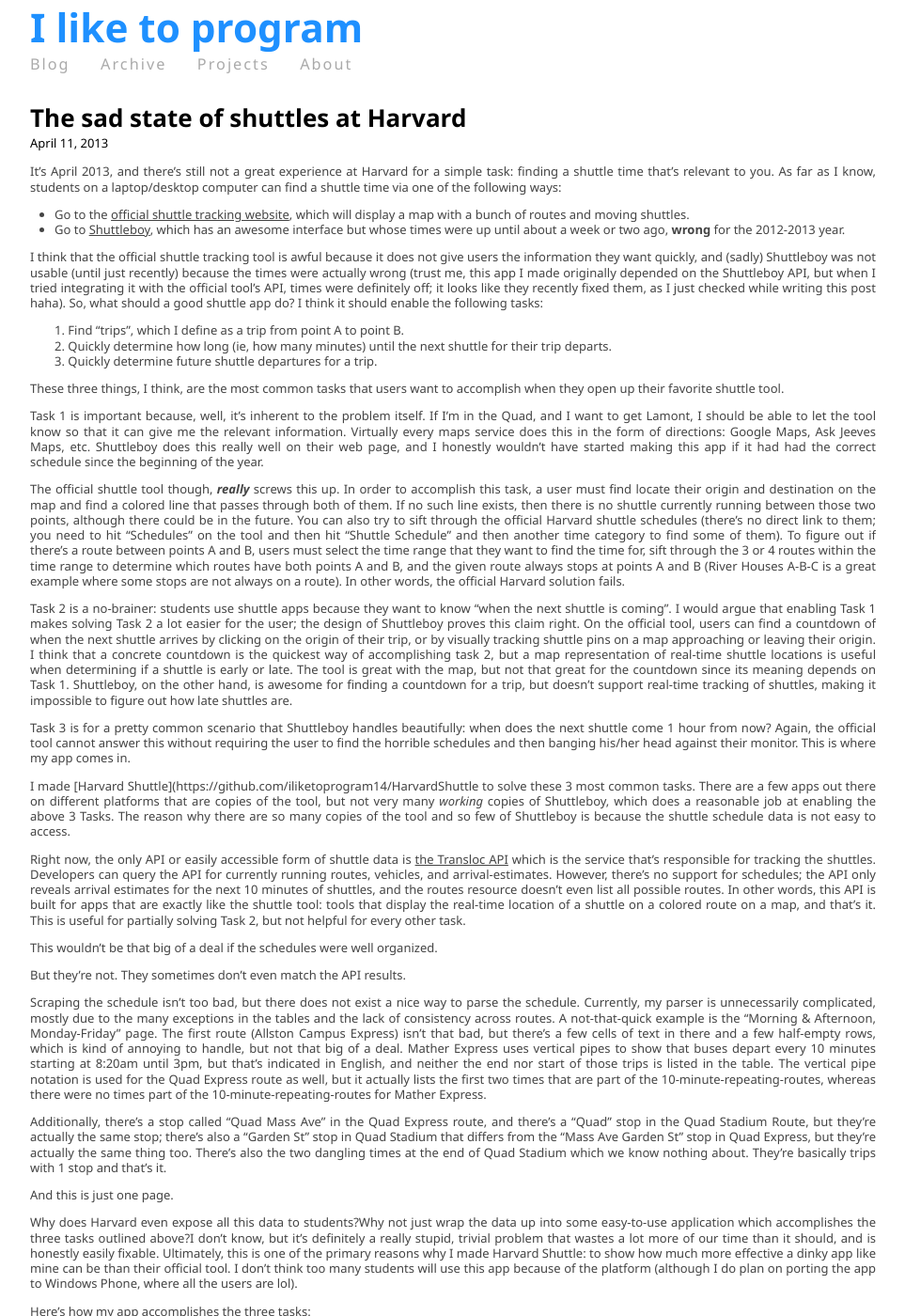
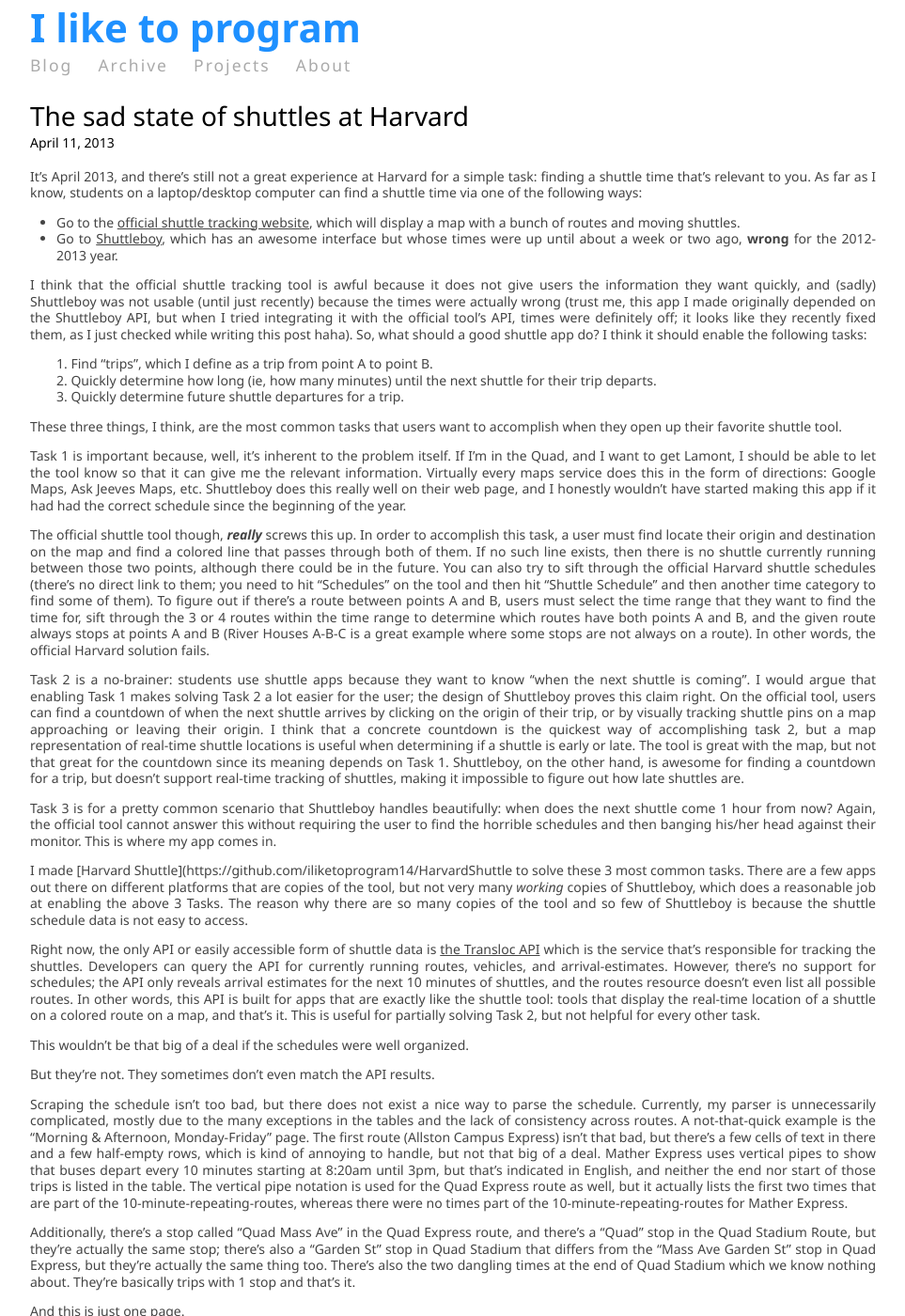
Before and after one commit to iliketoprogram14/ILikeToProgram, a Jekyll site: the page built from _posts/2013-04-11-the-sad-state-of-shuttles-at-harvard.md, in a window 1280 px wide and 1400 px high. Shown: the whole window at 94% size, without its empty margins (158-1121 px from the left). Built offline with Jekyll 4.4.1, drawn with Linux system fonts in a browser that asks for light colours; some of the changed text lies outside the part shown.

Commit message:
Changes include:  - Increased font size from 13px to 14px, and adjusted a bunch of scaling values accordingly  - No longer support screen widths smaller than the iPhone 5 (320px)  - Made the header fixed when scrolling, so it's now a fixed height  - Added post titles to Next and Previous links for each post  - The next link now aligns to the right for the post pages and the blog pages  - Got rid of some unnecessary CSS  - H1s in the content are no longer bold  - Adjusted the spacing of the tags and aligned it to the left (was justify)  - Adjusted spacing between the header, the content, the tags, and the footer  - Adjusted spacing between paragraphs for posts

```diff
--- a/_layouts/post.html
+++ b/_layouts/post.html
@@ -8,10 +8,10 @@ layout: default
       </div>
       <div class="post-content">
         {{ content }}
-        <p id="tag-list">Tags: {% for tag in page.tags %}<a href="/search.html?tag={{ tag }}" class="tag-link">{{ tag }}</a> {% endfor %}</p>
+        <p id="tag-list"><b>Tags</b>: {% for tag in page.tags %}<a href="/search.html?tag={{ tag }}" class="tag-link">{{ tag }}</a> {% endfor %}</p>
         <div>
-          {% if page.previous %}<a href="{{ page.previous.url }}" id="prev">&laquo; Previous</a>{% endif %}
-          {% if page.next %}<a href="{{ page.next.url }}" id="next">Next &raquo;</a>{% endif %}
+          {% if page.previous %}<a href="{{ page.previous.url }}" id="prev">&laquo; Previous: {{ page.previous.title }}</a>{% endif %}
+          {% if page.next %}<a href="{{ page.next.url }}" id="next">Next: {{ page.next.title }} &raquo;</a>{% endif %}
         </div>
       </div>
     </div>
--- a/_sass/common.scss
+++ b/_sass/common.scss
@@ -1,8 +1,9 @@
 $width: 95%;
 $max-width: 900px;
 $center_margin: 0 auto;
+$header_height: 90px;
 
-$normal_font_size: 13px;
+$normal_font_size: 14px;
 
 $darkgray: #444;
 $lightgray: #aaa;
--- a/_sass/content.scss
+++ b/_sass/content.scss
@@ -1,8 +1,9 @@
 @import "common";
 
 #content {
-    font-size: $normal_font_size;
-    ol { padding-left: 1em; color: $darkgray; }
+    margin-top: $header_height;
+    h1 { font-weight: normal; }
+    ol { padding-left: 1em; }
     ul { @extend ol; list-style: none;  }
     pre {
         text-align: left;
@@ -16,17 +17,27 @@
         margin-top: 1em;
         max-width: $max-width / 2.72;
     }
-    a#next, a#prev {
+    a#prev {
+        text-align: left;
         text-decoration: none;
+        margin-top: 0.5em;
+        color: $accent;
         float: left;
         padding-right: 1.5em;
-        padding-top: 1.5em;
-        color: $accent;
+    }
+    a#next {
+        @extend a#prev;
+        float: right;
+        padding-right: 0;
     }
     img#profile-picture { padding-left: 1.5em; }
     #tag-index .tag-collection { display: none; }
-    p#tag-list { font-size: $normal_font_size; }
-    p#tag-list a.tag-link { color: $accent; padding-left: 0.5em; }
+
+    p#tag-list {
+        margin-top: 1.5em;
+        text-align: left;
+        a.tag-link { color: $accent; padding-left: 0.25em; }
+    }
     &:after {
         content: "";
         display: block;
--- a/_sass/footer.scss
+++ b/_sass/footer.scss
@@ -1,6 +1,7 @@
 @import "common";
 
 #footer {
+    margin-top: 1em;
     clear: both; color: $darkgray; padding-bottom: 1em;
     text-align: right; position: relative; overflow: hidden;
 }
--- a/_sass/header.scss
+++ b/_sass/header.scss
@@ -1,13 +1,22 @@
 @import "common";
 
 #header {
-    min-height: 90px; max-height: 180px;
-    position: relative;  overflow: hidden;
+    height: $header_height;
+    position: fixed;  overflow: hidden;
+    margin: $center_margin;
+    /* Fixed header effect */
+    top: 0px; z-index: 1; width: $width;
+    background: white;
+    /* Only support screens with min width of 320px (iPhone 5 size) */
+    @media only screen and (max-width: 359px) {
+        font-size: 12px;
+        height: $header_height - 10px;
+    }
 
     h1#title {
         float: left;
-        font-size: 3.25em;
         margin: $center_margin;
+        font-size: 3em;
         a {
             text-decoration: none;
             color: $accent;
@@ -22,11 +31,7 @@
             position: relative;
             letter-spacing: 2px;
             font-size: 1.25em;
-            @media only screen {
-                @media (min-width: 360px) { margin: 0 0 0 2em; }
-                @media (max-width: 359px) { margin: 0 0 0 0.75em; } /* iPhone 5, etc */
-                @media (max-width: 305px) { margin: 0 0 0 0.5em; }  /* Smart watches */
-            }
+            margin: 0 0 0 1.55em;
             a {
                 color: $link3;
                 text-decoration: none;
--- a/_sass/post.scss
+++ b/_sass/post.scss
@@ -7,28 +7,33 @@
     overflow: hidden;
     .post-header {
         color: black;
-        h1 {
-            &.post-title { padding-bottom: 0; margin-bottom: 0; }
+        h1.post-title {
+            padding-bottom: 0; margin-bottom: 0;
+            margin-top: 0.5em;
+            @media only screen and (max-width: 359px) { margin-top: 0; }
             a { text-decoration: none; color: $altlink; }
-            }
+        }
     }
     ol {
         padding-left: 2em;
-        li { padding-bottom: 0em; }
+        li { padding-bottom: 0; }
     }
     ul { @extend ol; list-style: disc; }
     .post-content {
-        font-size: $normal_font_size;
-        clear:both; list-style-position: inside;
-        line-height: 1.25; text-align: justify;
+        $line_height: 1.25em;
+        margin-top: $line_height;
+        clear: both; list-style-position: inside;
+        line-height: $line_height; text-align: justify;
         h2 {
             float: none;
             margin: 0;
-            padding-bottom: 0.25em;
+            padding-bottom: 0.5em;
             font-weight: normal;
             overflow: hidden;
             clear: all;
+            line-height: $line_height;
         }
+        p { margin-top: 0; }
     }
     img { display:block; margin: auto; }
 }
```
